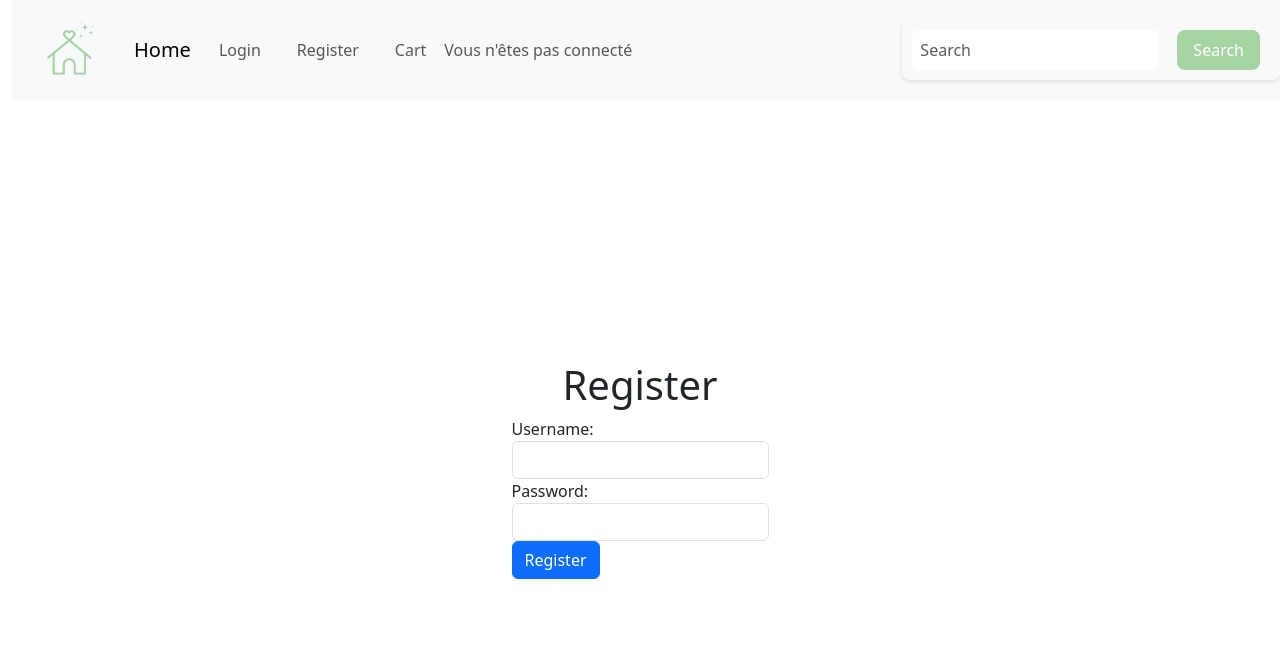
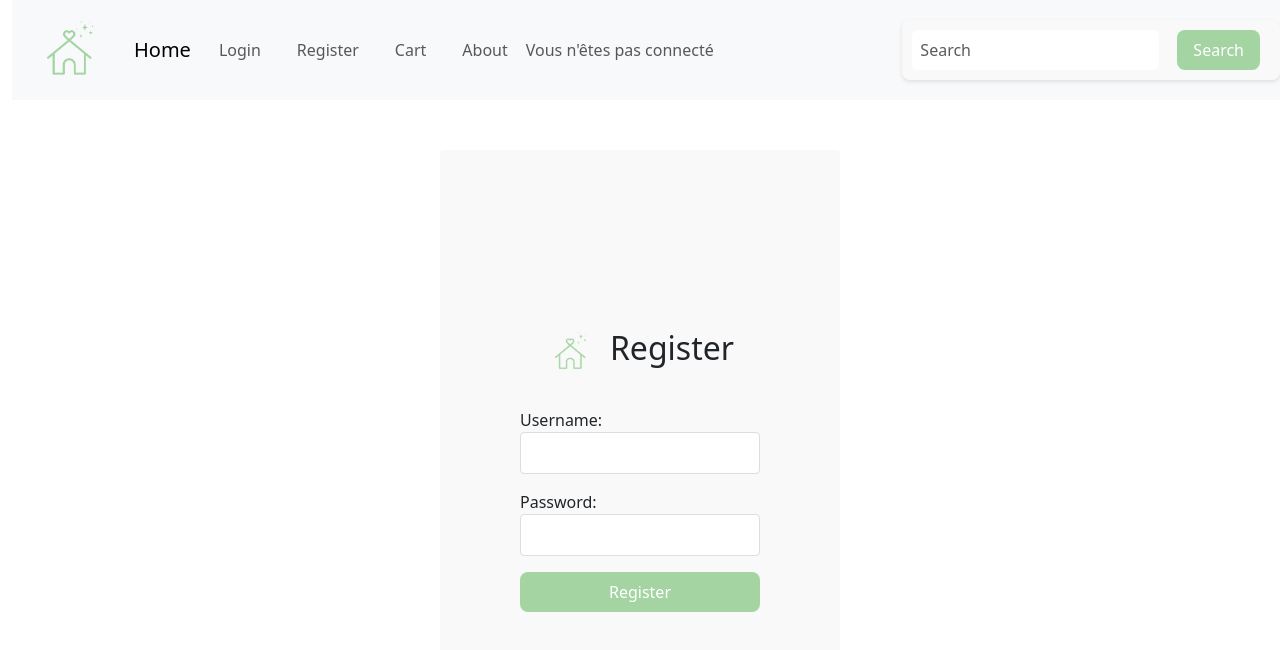
Before and after one commit to fluffykoo/Fullstack-App, a Vue app: page /register in a window 1280 px wide. Shown: the top 650 px of the page. Built offline with nearby package versions, Linux system fonts and the light colour scheme.

Commit message:
Create addHousing.vue and AboutView.vue Page & Update CSS

```diff
--- a/src/components/header.vue
+++ b/src/components/header.vue
@@ -38,6 +38,12 @@ const logout = () => {
               </li>
               <li class="nav-item">
                 <RouterLink class="nav-link" to="/cart">Cart</RouterLink>
+              </li>
+              <li class="nav-item" v-if="store.state.isLoggedIn">
+                <RouterLink class="nav-link" to="/addHousing">Add your house</RouterLink>
+              </li>
+              <li class="nav-item">
+                <RouterLink class="nav-link" v-if="!store.state.isLoggedIn" to="/about">About</RouterLink>
               </li>
               <div v-if="user" class="navbar-text">
                 Bonjour, {{ user.username }}
--- a/src/router/index.js
+++ b/src/router/index.js
@@ -1,7 +1,8 @@
-import {createRouter, createWebHistory} from 'vue-router'
-import {useStore} from 'vuex' // Import useStore from Vuex
+import { createRouter, createWebHistory } from 'vue-router'
+import { useStore } from 'vuex'
 import HomeView from '../views/HomeView.vue'
 import CartView from '../views/CartView.vue'
+import addHousing from '../views/addHousing.vue'
 
 const router = createRouter({
     history: createWebHistory(import.meta.env.BASE_URL),
@@ -32,6 +33,17 @@ const router = createRouter({
             name: 'cart',
             component: CartView,
         },
+        {
+            path: '/about',
+            name: 'about',
+            component: () => import('../views/AboutView.vue')
+        },
+        {
+            path: '/addHousing',
+            name: 'addHousing',
+            component: addHousing,
+            meta: { requiresAuth: true }
+        }
     ]
 })
 
@@ -39,7 +51,7 @@ router.beforeEach((to, from, next) => {
     const store = useStore()
     if (to.matched.some(record => record.meta.requiresAuth)) {
         if (!store.state.isLoggedIn) {
-            next({name: 'login'})
+            next({ name: 'login' })
         } else {
             next()
         }
--- a/src/views/AboutView.vue
+++ b/src/views/AboutView.vue
@@ -1,8 +1,29 @@
+<template>
+  <div class="app">
+    <div class="about container">
+      <!-- Le reste de votre code -->
+    </div>
+  </div>
+</template>
 
+<style scoped>
+.app {
+  display: flex;
+  justify-content: center;
+  align-items: center;
+  height: 100vh;
+}
 
-<style>
+.about.container {
+  max-width: 400px;
+  padding: 2rem;
+  border: 1px solid var(--color-border);
+  border-radius: 4px;
+  margin: auto;
+}
+
 @media (min-width: 1024px) {
-  .about {
+  .about.container {
     min-height: 100vh;
     display: flex;
     align-items: center;
--- a/src/views/ListingDetails.vue
+++ b/src/views/ListingDetails.vue
@@ -56,7 +56,7 @@
           </div>
           <p class="price-box">Total price: {{ numberOfDays * listing.price }}&euro;</p>
         </div>
-
+        <h4>Where you’ll be</h4>
         <div style="width: 100%; height: 400px;">
           <iframe :src="'https://www.google.com/maps?q=' + encodeURIComponent(listing.location) + '&output=embed'"
             width="100%" height="100%" frameborder="0" style="border:0" allowfullscreen>
--- /dev/null
+++ b/src/views/addHousing.vue
@@ -0,0 +1,147 @@
+<template>
+    <div class="app">
+        <div class="add-housing container">
+            <div class="header">
+                <img src="/src/assets/LogoApp.png" alt="Logo" class="logo">
+                <h1 class="housing-title">ADD YOUR HOUSING 🏠🏢</h1>
+            </div>
+            <div class="form-container">
+                <form @submit.prevent="addHousing" class="mx-auto" style="max-width: 300px;">
+                    <div class="form-group">
+                        <label for="image">Image URL:</label>
+                        <input id="image" v-model="image" type="text" required class="form-control"
+                            placeholder="We need a picture">
+                    </div>
+                    <div class="form-group">
+                        <label for="title">Title:</label>
+                        <input id="title" v-model="title" type="text" required class="form-control"
+                            placeholder="Is it a loft, a villa ...">
+                    </div>
+                    <div class="form-group">
+                        <label for="description">Description:</label>
+                        <input id="description" v-model="description" type="text" required class="form-control"
+                            placeholder="Make an incredible description !">
+                    </div>
+                    <div class="form-group">
+                        <label for="price">Price:</label>
+                        <input id="price" v-model="price" type="number" required class="form-control"
+                            placeholder="Wanna be rich ?">
+                    </div>
+                    <div class="form-group">
+                        <label for="location">Location:</label>
+                        <input id="location" v-model="location" type="text" required class="form-control"
+                            placeholder="Where is this beautiful place ?">
+                    </div>
+                    <div class="form-group">
+                        <label for="rooms">Rooms:</label>
+                        <input id="rooms" v-model="rooms" type="number" required class="form-control"
+                            placeholder="How Many rooms are there ?">
+                    </div>
+                    <button type="submit" class="btn button">Add Housing</button>
+                </form>
+            </div>
+            <div v-if="message" class="alert" :class="{ 'alert-success': isSuccess, 'alert-danger': !isSuccess }">{{
+                message
+                }}</div>
+        </div>
+    </div>
+</template>
+
+<style scoped>
+.app {
+    display: flex;
+    justify-content: center;
+    align-items: center;
+    height: 100vh;
+}
+
+.add-housing {
+    max-width: 500px;
+    margin: 0 auto;
+    padding: 2rem;
+    border: 1px solid var(--color-border);
+    border-radius: 4px;
+    background-color: #f9f9f9;
+}
+
+.add-housing.container {
+    display: flex;
+    flex-direction: column;
+    justify-content: center;
+    align-items: center;
+    height: 80vh;
+    padding: 5rem;
+
+}
+
+.header {
+    display: flex;
+    align-items: center;
+    justify-content: center;
+    margin-bottom: 2rem;
+}
+
+.housing-title {
+    font-size: 2em;
+    margin-left: 1rem;
+}
+
+.logo {
+    height: 3em;
+}
+
+.button {
+    background-color: #A4D4A2;
+    color: #ffffff;
+    border: none;
+    border-radius: 8px;
+    padding: 8px 16px;
+    cursor: pointer;
+    width: 100%;
+}
+
+.form-group {
+    width: 100%;
+}
+
+.form-group {
+    margin-bottom: 1rem;
+}
+
+.form-control {
+    padding: 0.5rem;
+    border-radius: 4px;
+    border: 1px solid #ddd;
+    width: 100%;
+}
+</style>
+
+<script setup>
+import { ref } from 'vue'
+import axios from 'axios'
+const image = ref('')
+const title = ref('')
+const description = ref('')
+const price = ref('')
+const location = ref('')
+const rooms = ref('')
+const message = ref('')
+const isSuccess = ref(false)
+const addHousing = async () => {
+    try {
+        const response = await axios.post('http://localhost:3000/houses', {
+            image: image.value,
+            title: title.value,
+            description: description.value,
+            price: price.value,
+            location: location.value,
+            rooms: rooms.value
+        });
+        isSuccess.value = true;
+        message.value = 'Housing added successfully';
+    } catch (err) {
+        isSuccess.value = false;
+        message.value = 'Error adding housing';
+    }
+}
+</script>
--- a/src/views/login.vue
+++ b/src/views/login.vue
@@ -1,7 +1,11 @@
 <template>
+  <div class="app">
   <div class="login container">
-    <h1 class="text-center">Login</h1>
-    <form @submit.prevent="login" class="mx-auto" style="max-width: 300px;">
+    <div class="header">
+      <img src="/src/assets/LogoApp.png" alt="Logo" class="logo">
+      <h1 class="login-title">Login</h1>
+    </div>
+    <form @submit.prevent="login" class="login-form">
       <div class="form-group">
         <label for="username">Username:</label>
         <input id="username" v-model="username" type="text" required class="form-control">
@@ -10,9 +14,12 @@
         <label for="password">Password:</label>
         <input id="password" v-model="password" type="password" required class="form-control">
       </div>
-      <button type="submit" class="btn btn-primary">Login</button>
+      <button type="submit" class="btn button">Login</button>
     </form>
-    <div v-if="message" class="alert" :class="{'alert-success': isSuccess, 'alert-danger': !isSuccess}">{{ message }}</div>
+    <div v-if="message" class="alert" :class="{'alert-success': isSuccess, 'alert-danger': !isSuccess}">
+      {{ message }}
+    </div>
+  </div>
   </div>
 </template>
 
@@ -49,12 +56,19 @@ const login = async () => {
 </script>
 
 <style scoped>
+.app {
+  display: flex;
+  justify-content: center;
+  align-items: center;
+  height: 100vh;
+}
 .login {
   max-width: 400px;
   margin: 0 auto;
   padding: 2rem;
   border: 1px solid var(--color-border);
   border-radius: 4px;
+  background-color: #f9f9f9;
 }
 
 .login.container {
@@ -62,8 +76,49 @@ const login = async () => {
   flex-direction: column;
   justify-content: center;
   align-items: center;
-  height: 100vh;
-  padding: 1rem;
+  height: 80vh;
+  padding: 5rem;
+
 }
 
+.header {
+  display: flex;
+  align-items: center;
+  justify-content: center;
+  margin-bottom: 2rem;
+}
+
+.login-title {
+  font-size: 2em;
+  margin-left: 1rem;
+}
+
+.logo {
+  height: 3em;
+}
+
+.button {
+  background-color: #A4D4A2;
+  color: #ffffff;
+  border: none;
+  border-radius: 8px;
+  padding: 8px 16px;
+  cursor: pointer;
+  width: 100%;
+}
+
+.login-form {
+  width: 100%;
+}
+
+.form-group {
+  margin-bottom: 1rem;
+}
+
+.form-control {
+  padding: 0.5rem;
+  border-radius: 4px;
+  border: 1px solid #ddd;
+  width: 100%;
+}
 </style>
--- a/src/views/register.vue
+++ b/src/views/register.vue
@@ -1,6 +1,10 @@
 <template>
+  <div class="app">
     <div class="register container">
-    <h1 class="text-center">Register</h1>
+      <div class="header">
+        <img src="/src/assets/LogoApp.png" alt="Logo" class="logo">
+        <h1 class="register-title">Register</h1>
+      </div>
       <form @submit.prevent="register" class="mx-auto" style="max-width: 300px;">
         <div class="form-group">
           <label for="username">Username:</label>
@@ -10,9 +14,11 @@
           <label for="password">Password:</label>
           <input id="password" v-model="password" type="password" required class="form-control">
         </div>
-      <button type="submit" class="btn btn-primary">Register</button>
+        <button type="submit" class="btn button">Register</button>
       </form>
-    <div v-if="message" class="alert" :class="{'alert-success': isSuccess, 'alert-danger': !isSuccess}">{{ message }}</div>
+      <div v-if="message" class="alert" :class="{'alert-success': isSuccess, 'alert-danger': !isSuccess}">{{ message }}
+      </div>
+    </div>
   </div>
 </template>
 
@@ -43,21 +49,71 @@ const register = async () => {
   }
 }
 </script>
+<style scoped>
 
-<style scoped>
-.register {
+.app {
+display: flex;
+justify-content: center;
+align-items: center;
+height: 100vh;
+}
+.register{
 max-width: 400px;
 margin: 0 auto;
 padding: 2rem;
 border: 1px solid var(--color-border);
 border-radius: 4px;
+background-color: #f9f9f9;
 }
+
 .register.container {
 display: flex;
 flex-direction: column;
 justify-content: center;
 align-items: center;
-  height: 100vh;
-  padding: 1rem;
+height: 80vh;
+padding: 5rem;
+
+}
+
+.header {
+display: flex;
+align-items: center;
+justify-content: center;
+margin-bottom: 2rem;
+}
+
+.register-title {
+font-size: 2em;
+margin-left: 1rem;
+}
+
+.logo {
+height: 3em;
+}
+
+.button {
+background-color: #A4D4A2;
+color: #ffffff;
+border: none;
+border-radius: 8px;
+padding: 8px 16px;
+cursor: pointer;
+width: 100%;
+}
+
+.register-form {
+width: 100%;
+}
+
+.form-group {
+margin-bottom: 1rem;
+}
+
+.form-control {
+padding: 0.5rem;
+border-radius: 4px;
+border: 1px solid #ddd;
+width: 100%;
 }
 </style>
```
Also changed, not shown: server.js (+12 -0 lines). Lines whose indentation alone changed are shown as unchanged.
